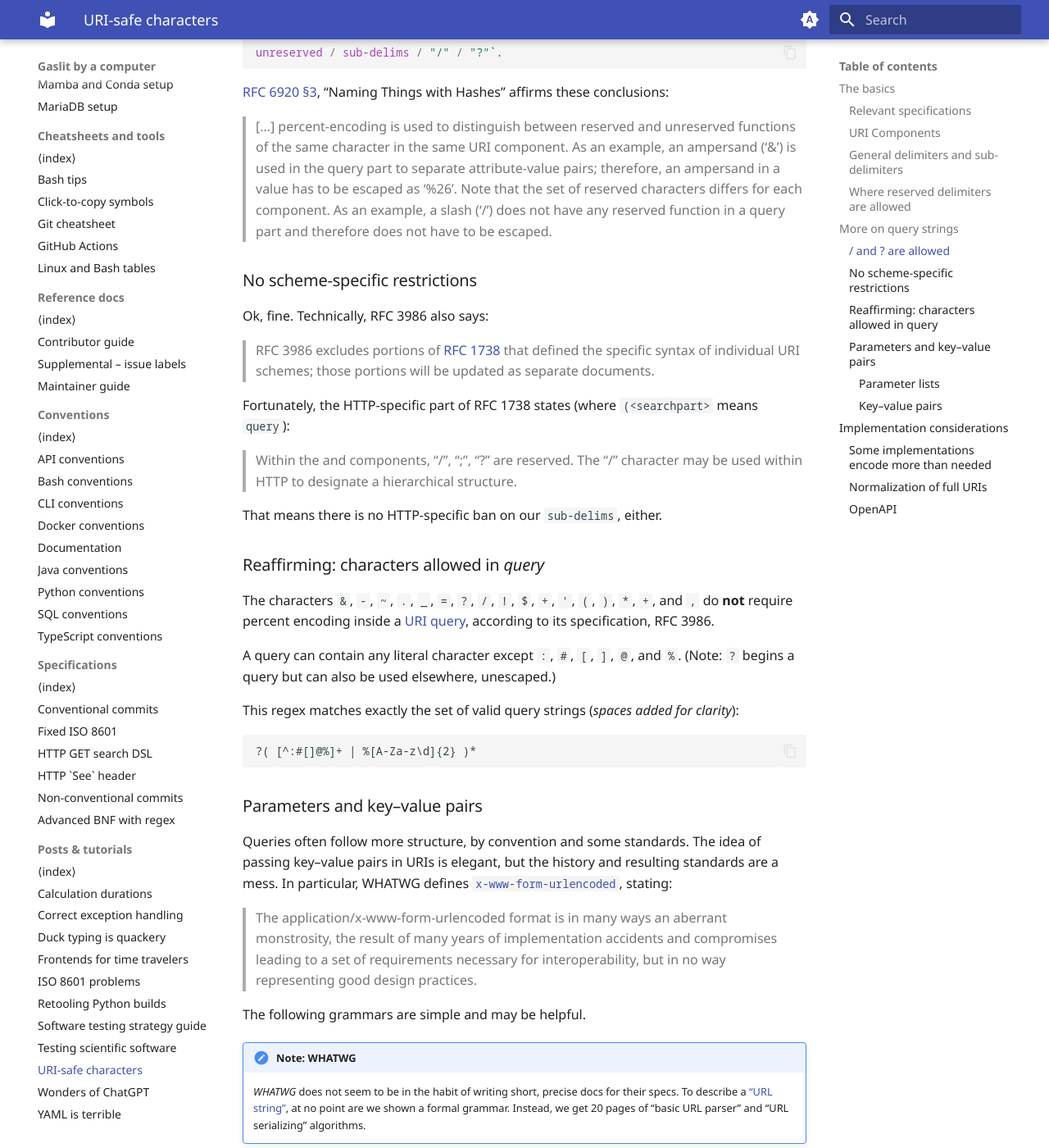
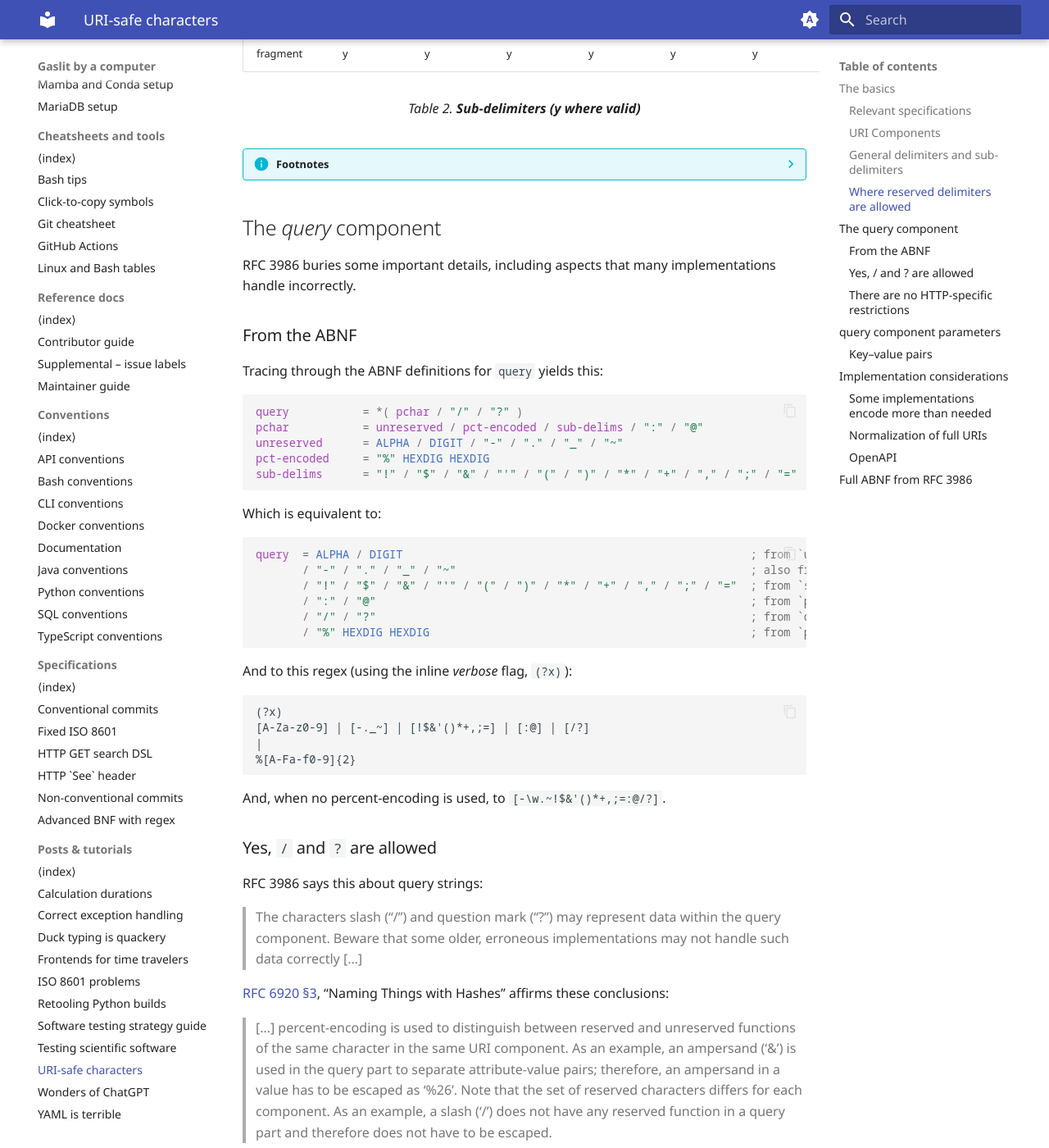
Before and after one commit to dmyersturnbull/dmyersturnbull.github.io, an MkDocs documentation site: the page built from contents/post/uri-safe-characters.md, in a window 1280 px wide and 1400 px high, scrolled down 2774 px. Shown: the whole window at 82% size. Built offline with MkDocs 1.6.1 and Material for MkDocs 9.7.7, drawn with Linux system fonts in a browser that asks for light colours; comment, search, counter and statistics services are not loaded; some of the changed text lies outside the part shown.

Commit message:
fix: correct mistakes in uri-safe-characters

````diff
--- a/contents/post/uri-safe-characters.md
+++ b/contents/post/uri-safe-characters.md
@@ -13,6 +13,22 @@
 
 This details exactly what characters must be percent-encoded in URIs.
 
+!!! abstract "Highlights"
+
+    Don’t percent-encode these characters in _query_ parameter values:
+    `-`, `_`, `.`, `~`, `!`, `$`, `'`, `(`, `)`, `:`, `@`, `/`, `,`, `;`, `?`, and `=`.
+
+    To parse query parameters, follow this table:
+
+    | to match                       | use regex                   |
+    |--------------------------------|-----------------------------|
+    | full _query_ URI component     | `?[-\w.~!$'()*+:@/?;,&=]*+` |
+    | form-urlencoded key            | `[-\w.~!$'()*+:@/,;?]++`    |
+    | form-urlencoded value          | `[-\w.~!$'()*+:@/;,?=]*+`   |
+    | OpenAPI _simple_-encoded value | `[-\w.~!$'()*+:@/;?=]*+`    |
+    | OpenAPI _form_-encoded value   | same as _simple_-encoded    |
+    | OpenAPI _matrix_-encoded value | `[-\w.~!$'()*+:@/?=]*+`     |
+
 ## The basics
 
 ### Relevant specifications
@@ -21,8 +37,10 @@
   “Uniform Resource Locators (URL)” (Proposed Standard, obsolete)
 - [RFC 3986](https://datatracker.ietf.org/doc/html/rfc3986),
   “Uniform Resource Identifier (URI): Generic Syntax” (Internet Standard)
-- [RFC 6920](https://datatracker.ietf.org/doc/html/rfc3986),
+- [RFC 6920](https://datatracker.ietf.org/doc/html/rfc6920),
   “Naming Things with Hashes” (Proposed Standard)
+- [RFC 6570](https://datatracker.ietf.org/doc/html/rfc6920),
+  “URI Template” (Proposed Standard)
 - [IANA-recognized URI schemes](https://www.iana.org/assignments/uri-schemes/uri-schemes.xhtml)
 
 RFC 3986 is the main specification.
@@ -102,29 +120,18 @@
 
 The following tables show the components in which a reserved delimiter
 can be used for its literal meaning without percent-encoding.
-(Note that `%` must also be encoded.)
+Note that `%` must also be encoded.
 
 | component | `:` | `/` | `?` | `#` | `[` | `]` | `@` |
-| --------- | --- | --- | --- | --- | --- | --- | --- |
+|-----------|-----|-----|-----|-----|-----|-----|-----|
 | scheme    |     |     |     |     |     |     |     |
 | authority | ¹   |     |     |     |     |     |     |
-| path      | ²   |     |     |     |     |     | y   |
+| path      | y²  |     |     |     |     |     | y   |
 | query     | y   | y   | y   |     |     |     | y   |
 | fragment  | y   | y   | y   | ³   |     |     | y   |
 
 /// table-caption
 <b>General delimiters (_y_ where valid)</b>
-///
-
-| component | `!` | `$` | `&` | `'` | `(` | `)` | `*` | `+` | `,` | `;` | `=` |
-| --------- | --- | --- | --- | --- | --- | --- | --- | --- | --- | --- | --- |
-| authority | y   | y   | y   | y   | y   | y   | y   | y   | y   | y   | y   |
-| path      | y   | y   | y   | y   | y   | y   | y   | y   | y   | y   | y   |
-| query     | y   | y   | y⁴  | y   | y   | y   | y   | y   | y   | y   | y⁴  |
-| fragment  | y   | y   | y   | y   | y   | y   | y   | y   | y   | y   | y   |
-
-/// table-caption
-<b>Sub-delimiters (_y_ where valid)</b>
 ///
 
 ??? info "Footnotes"
@@ -139,34 +146,83 @@
       (e.g. `https://google.com/:` but `google.com/:` is not).
 
     - <b>³</b> Perhaps surprisingly, fragments cannot contain `#`.
+      This is in contrast to `?`, which can occur in _query_ components.
 
-    - <b>⁴</b> `&` and `=` are typically used for key–value parameters.
-      Sub-delimiters `,` and `;` (also `.` and `|`) are used as delimiters for some
-      [OpenAPI query parameter _styles_](https://spec.openapis.org/oas/v3.1.1.html#style-values):
+| component | `!` | `$` | `'` | `(` | `)` | `*` | `&` | `=` | `,` | `;` | `+` |
+|-----------|-----|-----|-----|-----|-----|-----|-----|-----|-----|-----|-----|
+| authority | y   | y   | y   | y   | y   | y   | y   | y   | y   | y   | y   |
+| path      | y   | y   | y   | y   | y   | y   | y   | y   | y   | y   | y   |
+| query     | y   | y   | y   | y   | y   | y   | y¹  | y¹  | y³  | y³  | y²  |
+| fragment  | y   | y   | y   | y   | y   | y   | y   | y   | y   | y   | y   |
 
-      - _`simple`_ and _`form`_ use `,`
-      - _`label`_ uses `.` and `,`
-      - _`matrix`_ uses `,` and `;`
-      - _`pipeDelimited`_ uses `|`
+/// table-caption
+<b>Sub-delimiters (_y_ where valid)</b>
+///
 
-## More on query strings
+??? info "Footnotes"
 
-Despite having a formal grammar (ABNF), RFC 3986 buries some important details in text.
-That includes some notes on syntax that many implementations handle incorrectly.
-The following sections go through some of that for the _query_ component.
+    - <b>¹</b> `&` and `=` are typically used for key–value parameters.
 
-### `/` and `?` are allowed
+    - <b>²</b> `,` and `;` are delimiters for some
+      [OpenAPI query parameter _styles_](https://spec.openapis.org/oas/v3.2.0.html#style-values):
+
+      - _`simple` and `form` use `,`
+      - `matrix` and `cookie` use `,` and `;`
+
+      (Note that `cookie` actually uses `; `.
+      `label` uses `.`, which is unreserved;
+      and `spaceDelimited`, and `pipeDelimited` use ` ` and `|`, which must be percent-encoded.)
+
+    - <b>³</b> `+` is used in place of a space in
+      [`x-www-form-urlencoded`](https://url.spec.whatwg.org/#application/x-www-form-urlencoded),
+      as used in HTML forms.
+
+## The _query_ component
+
+RFC 3986 buries some important details,
+including aspects that many implementations handle incorrectly.
+
+### From the ABNF
+
+Tracing through the ABNF definitions for `query` yields this:
+
+```abnf
+query           = *( pchar / "/" / "?" )
+pchar           = unreserved / pct-encoded / sub-delims / ":" / "@"
+unreserved      = ALPHA / DIGIT / "-" / "." / "_" / "~"
+pct-encoded     = "%" HEXDIG HEXDIG
+sub-delims      = "!" / "$" / "&" / "'" / "(" / ")" / "*" / "+" / "," / ";" / "="
+```
+
+Which is equivalent to:
+
+```abnf
+query  = ALPHA / DIGIT                                                    ; from `unreserved`
+       / "-" / "." / "_" / "~"                                            ; also from `unreserved`
+       / "!" / "$" / "&" / "'" / "(" / ")" / "*" / "+" / "," / ";" / "="  ; from `sub-delims`
+       / ":" / "@"                                                        ; from `pchar`
+       / "/" / "?"                                                        ; from `query`
+       / "%" HEXDIG HEXDIG                                                ; from `pct-encoded`
+```
+
+And to this regex (using the inline _verbose_ flag, `(?x)`):
+
+```regexp
+(?x)
+[A-Za-z0-9] | [-._~] | [!$&'()*+,;=] | [:@] | [/?]
+|
+%[A-Fa-f0-9]{2}
+```
+
+And, when no percent-encoding is used, to
+`[-\w.~!$&'()*+,;=:@/?]`.
+
+### Yes, `/` and `?` are allowed
 
 RFC 3986 says this about query strings:
 
 > The characters slash ("/") and question mark ("?") may represent data within the query component.
 > Beware that some older, erroneous implementations may not handle such data correctly […]
-
-So, the full set of allowed characters in URI queries is
-
-```abnf
-unreserved / sub-delims / "/" / "?"`.
-```
 
 [RFC 6920 §3](https://datatracker.ietf.org/doc/rfc6920/#section-3),
 “Naming Things with Hashes” affirms these conclusions:
@@ -179,7 +235,7 @@
 > As an example, a slash ('/') does not have any reserved function in a query part
 > and therefore does not have to be escaped.
 
-### No scheme-specific restrictions
+### There are no HTTP-specific restrictions
 
 Ok, fine.
 Technically, RFC 3986 also says:
@@ -196,69 +252,43 @@
 
 That means there is no HTTP-specific ban on our `sub-delims`, either.
 
-### Reaffirming: characters allowed in _query_
+## _query_ component parameters
 
-The characters
-`&`, `-`, `~`, `.`, `_`, `=`, `?`, `/`, `!`, `$`, `+`, `'`, `(`, `)`, `*`, `+`, and `,`
-do **not** require percent encoding inside a
-[URI query](https://datatracker.ietf.org/doc/html/rfc3986#section-3.4),
-according to its specification, RFC 3986.
-
-A query can contain any literal character except `:`, `#`, `[`, `]`, `@`, and `%`.
-(Note: `?` begins a query but can also be used elsewhere, unescaped.)
-
-This regex matches exactly the set of valid query strings (_spaces added for clarity_):
-
-```
-?( [^:#[]@%]+ | %[A-Za-z\d]{2} )*
-```
-
-### Parameters and key–value pairs
-
-Queries often follow more structure, by convention and some standards.
-The idea of passing key–value pairs in URIs is elegant,
-but the history and resulting standards are a mess.
-In particular, WHATWG defines
+Queries often follow more structure by convention and some standards.
+Passing key–value pairs in URIs is elegant, but the standards are a mess.
+In their document for
 [`x-www-form-urlencoded`](https://url.spec.whatwg.org/#application/x-www-form-urlencoded),
-stating:
+WHATWG writes:
 
 > The application/x-www-form-urlencoded format is in many ways an aberrant monstrosity,
 > the result of many years of implementation accidents and compromises
 > leading to a set of requirements necessary for interoperability,
 > but in no way representing good design practices.
 
-The following grammars are simple and may be helpful.
-
 !!! note "Note: WHATWG"
 
-    _WHATWG_ does not seem to be in the habit of writing short, precise docs for their specs.
+    _WHATWG_ is not in the habit of writing short, precise docs for their specs.
     To describe a [“URL string”](https://url.spec.whatwg.org/#valid-url-string),
     at no point are we shown a formal grammar.
     Instead, we get 20 pages of “basic URL parser” and “URL serializing” algorithms.
 
-#### Parameter lists
-
-This ABNF grammar recognizes a _query_ component and captures its `&`-delimited parameters.
-Note that empty parameters are not allowed.
-
-```abnf
-query    = param *('&' param)
-param    = 1*(LITERAL / ESCAPE)
-LITERAL  = *('^' / '#' / '[' / ']' / '@' / '%')
-ESCAPE   = '%' 2HEXDIG
-```
+Note that OpenAPI's query parameter styles reference
+[RFC 6570](https://datatracker.ietf.org/doc/html/rfc6920),
+**not** the `x-www-form-urlencoded` used in HTML5.
 
 #### Key–value pairs
 
-We can further restrict to `key=value` pairs.
-We’ll allow `=` inside a `value`.
+This ABNF grammar recognizes a _query_ component and captures its key–value parameters.
+I’ve chosen to disallow empty values.
 
-```
-query    = param *('&' param)
+```abnf
+query    = '?' param *('&' param)
 param    = key '=' value
 key      = 1*(LITERAL / ESCAPE)
 value    = 1*(LITERAL / ESCAPE / '=')
-LITERAL  = 0*('^' / '#' / '[' / ']' / '@' / '%')
+LITERAL  = ALPHA / DIGIT / "-" / "." / "_" / "~"
+         / "!" / "$" / "'" / "(" / ")" / "*" / "+" / "," / ";"  ; removed `&` and '='
+         / ":" / "@" / "/" / "?"
 ESCAPE   = '%' 2HEXDIG
 ```
 
@@ -266,14 +296,14 @@
 
 ### Some implementations encode more than needed
 
-Many `urlencode` implementations will encode characters that don't need to be encoded.
+Many `urlencode` implementations will encode characters that don’t need to be encoded.
 
 This is because the 1994
 [RFC 1738](https://datatracker.ietf.org/doc/html/rfc1738) for URLs,
 which RFC 3986 obsoletes, had this language
 
 > Thus, only alphanumerics, the special characters "$-\_.+!\*'(),",
-> and reserved characters used for their reserved purposes may be used unencoded within a URL.
+>, and reserved characters used for their reserved purposes may be used unencoded within a URL.
 
 RFC 3986 instead says
 
@@ -315,3 +345,111 @@
 [OpenAPI _parameter_ objects](https://spec.openapis.org/oas/v3.1.1.html#parameter-object).
 There is no reason not to.
 As described earlier, also be aware that `style` controls whether additional characters must be encoded.
+
+## Full ABNF from RFC 3986
+
+The following are the ABNF lines, copied in order, from
+[RFC 3986](https://datatracker.ietf.org/doc/html/rfc3986#appendix-A).
+Only minor formatting changes were made (specifically line breaks, indentation, and comments).
+
+```abnf
+; ---------------------------  characters  ---------------------------------------------------------
+
+pct-encoded     = "%" HEXDIG HEXDIG
+reserved        = gen-delims / sub-delims
+gen-delims      = ":" / "/" / "?" / "#" / "[" / "]" / "@"
+sub-delims      = "!" / "$" / "&" / "'" / "(" / ")" / "*" / "+" / "," / ";" / "="
+unreserved      = ALPHA / DIGIT / "-" / "." / "_" / "~"
+
+; ---------------------------  URI structure  ------------------------------------------------------
+
+URI             = scheme ":" hier-part [ "?" query ] [ "#" fragment ]
+
+hier-part       = "//" authority path-abempty
+                / path-absolute
+                / path-rootless
+                / path-empty
+
+scheme          = ALPHA *( ALPHA / DIGIT / "+" / "-" / "." )
+
+authority       = [ userinfo "@" ] host [ ":" port ]
+
+userinfo        = *( unreserved / pct-encoded / sub-delims / ":" )
+
+host            = IP-literal / IPv4address / reg-name
+
+IP-literal      = "[" ( IPv6address / IPvFuture  ) "]"
+IPvFuture       = "v" 1*HEXDIG "." 1*( unreserved / sub-delims / ":" )
+; IPv6address and IPv4address are defined in the code block below.
+reg-name        = *( unreserved / pct-encoded / sub-delims )
+
+port            = *DIGIT
+
+; ---------------------------  path  ---------------------------------------------------------------
+
+path            = path-abempty    ; begins with "/" or is empty
+                / path-absolute   ; begins with "/" but not "//"
+                / path-noscheme   ; begins with a non-colon segment
+                / path-rootless   ; begins with a segment
+                / path-empty      ; zero characters
+
+path-abempty    = *( "/" segment )
+path-absolute   = "/" [ segment-nz *( "/" segment ) ]
+path-noscheme   = segment-nz-nc *( "/" segment )
+path-rootless   = segment-nz *( "/" segment )
+path-empty      = 0<pchar>
+
+segment         = *pchar
+segment-nz      = 1*pchar
+segment-nz-nc   = 1*( unreserved / pct-encoded / sub-delims / "@" )
+                ; non-zero-length segment without any colon ":"
+
+pchar           = unreserved / pct-encoded / sub-delims / ":" / "@"
+
+; ---------------------------  query and fragment  -------------------------------------------------
+
+query           = *( pchar / "/" / "?" )
+
+fragment        = *( pchar / "/" / "?" )
+
+; ---------------------------  reference and absolute URI  ------------------------------------------
+
+URI-reference   = URI / relative-ref
+relative-ref    = relative-part [ "?" query ] [ "#" fragment ]
+relative-part   = "//" authority path-abempty
+                / path-absolute
+                / path-noscheme
+                / path-empty
+
+absolute-URI    = scheme ":" hier-part [ "?" query ]
+```
+
+IP address grammars:
+
+```abnf
+; ---------------------------  IPV6 address  ------------------------------------------------------
+
+IPv6address     =                            6( h16 ":" ) ls32
+                /                       "::" 5( h16 ":" ) ls32
+                / [               h16 ] "::" 4( h16 ":" ) ls32
+                / [ *1( h16 ":" ) h16 ] "::" 3( h16 ":" ) ls32
+                / [ *2( h16 ":" ) h16 ] "::" 2( h16 ":" ) ls32
+                / [ *3( h16 ":" ) h16 ] "::"    h16 ":"   ls32
+                / [ *4( h16 ":" ) h16 ] "::"              ls32
+                / [ *5( h16 ":" ) h16 ] "::"              h16
+                / [ *6( h16 ":" ) h16 ] "::"
+
+ls32            = ( h16 ":" h16 ) / IPv4address
+                ; least-significant 32 bits of address
+h16             = 1*4HEXDIG
+                ; 16 bits of address represented in hexadecimal
+
+; ---------------------------  IPv4 address  -------------------------------------------------------
+
+IPv4address     = dec-octet "." dec-octet "." dec-octet "." dec-octet
+dec-octet       = DIGIT                 ; 0-9
+                / %x31-39 DIGIT         ; 10-99
+                / "1" 2DIGIT            ; 100-199
+                / "2" %x30-34 DIGIT     ; 200-249
+                / "25" %x30-35          ; 250-255
+```
````
